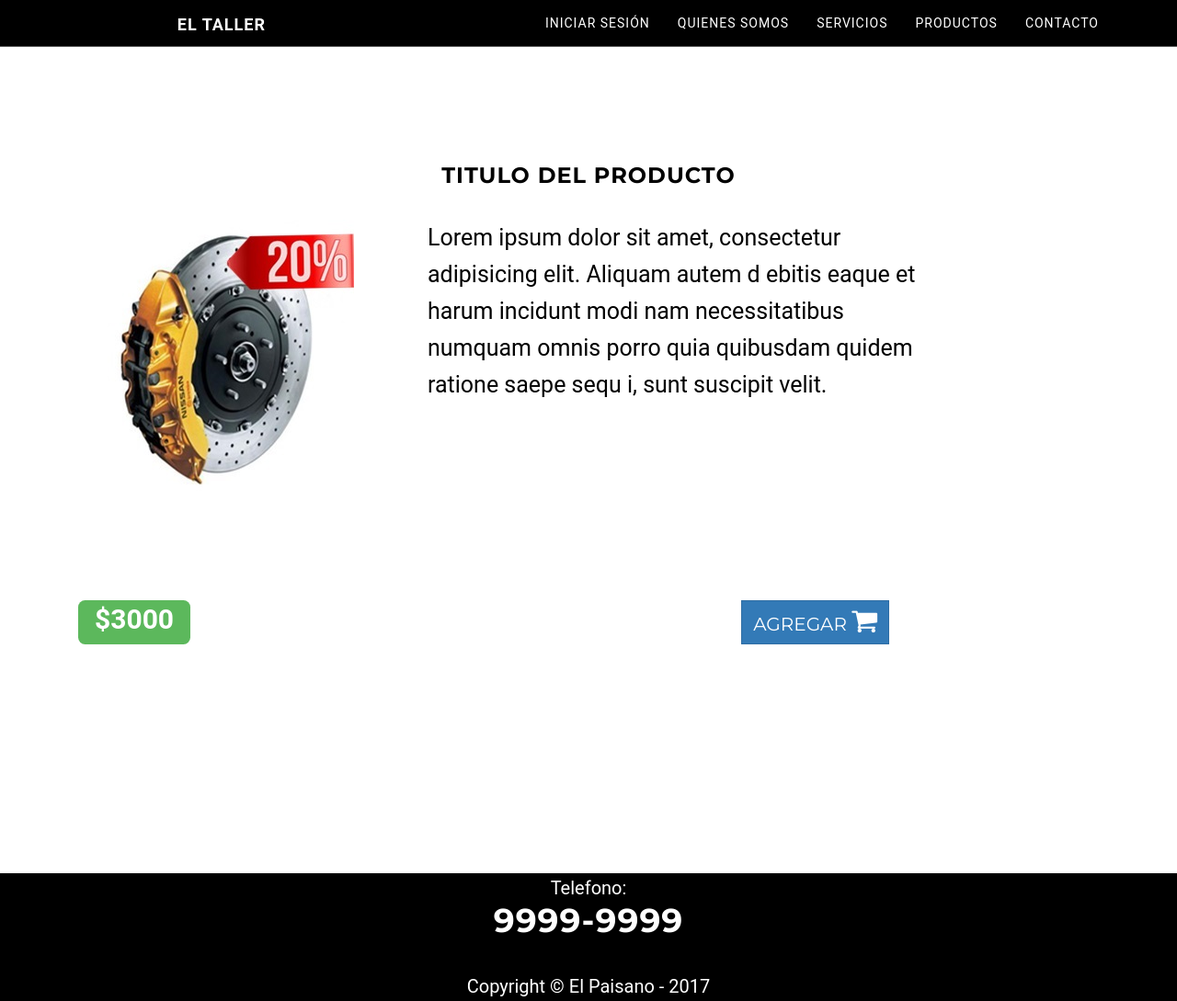
After one commit to cteves1/portafolio-taller-mecanico, a PHP site: page /landing-page.php in a window 1280 px wide. The commit adds this page. Shown: the whole page at 92% size. Run offline with PHP 8.4, Linux system fonts and the light colour scheme; some libraries are stand-ins or nearby versions.

Commit message:
imagenes de productos fixeadas, primer imagen del slider terminada, fixed index y productos

```diff
--- a/css/custom.css
+++ b/css/custom.css
@@ -38,14 +38,35 @@ footer p, h1{
 	align-items: center;
 	justify-content: center;
 	padding: 3%;
-	flex-direction: column-reverse;
 }
-@media (max-width: 400px) {
-	#quienessomos .row{
+@media (max-width: 480px) {
+	#quienessomos .row {
 		flex-direction: column;
 		padding: 0;
 	}
-	#quienessomos #mant{
+
+	#quienessomos .row .col-md-6 {
+		padding: 0;
+	}
+
+	#quienessomos #mant {
 		flex-direction: column-reverse !important;
 	}
+
+	.logo img {
+		width: 60%;
+	}
 }
+@media (max-width: 660px) {
+
+	.landing{
+		text-align: center;
+		margin: 0 auto;
+	}
+	.landing img{
+		max-width:100%;
+		height:auto;
+		text-align: center;
+		margin:0 auto;
+	}
+}
--- /dev/null
+++ b/landing-page.php
@@ -0,0 +1,152 @@
+<!DOCTYPE html>
+<html lang="en">
+
+<head>
+    <link rel="stylesheet" href="css/custom.css">
+    <meta charset="utf-8">
+    <meta http-equiv="X-UA-Compatible" content="IE=edge">
+    <meta name="viewport" content="width=device-width, initial-scale=1">
+    <meta name="description" content="">
+    <meta name="author" content="">
+    <style>
+        body{
+            background-color: white;
+        }
+        *{
+            color: black;}
+    </style>
+    <title>Productos</title>
+
+    <!-- Bootstrap Core CSS -->
+    <link href="vendor/bootstrap/css/bootstrap.min.css" rel="stylesheet">
+
+    <!-- Custom Fonts -->
+    <link href="vendor/font-awesome/css/font-awesome.min.css" rel="stylesheet" type="text/css">
+    <link href="https://fonts.googleapis.com/css?family=Lora:400,700,400italic,700italic" rel="stylesheet" type="text/css">
+    <link href="https://fonts.googleapis.com/css?family=Montserrat:400,700" rel="stylesheet" type="text/css">
+
+    <!-- Theme CSS -->
+    <link href="css/grayscale.css" rel="stylesheet">
+
+    <!-- HTML5 Shim and Respond.js IE8 support of HTML5 elements and media queries -->
+    <!-- WARNING: Respond.js doesn't work if you view the page via file:// -->
+    <!--[if lt IE 9]>
+    <script src="https://oss.maxcdn.com/libs/html5shiv/3.7.0/html5shiv.js"></script>
+    <script src="https://oss.maxcdn.com/libs/respond.js/1.4.2/respond.min.js"></script>
+    <![endif]-->
+
+</head>
+
+
+
+
+
+
+
+
+
+<body style="background: white;">
+
+<!-- Navigation -->
+<nav class="navbar navbar-custom navbar-fixed-top top-nav-collapse">
+    <div class="container">
+        <div class="navbar-header">
+            <button type="button" class="navbar-toggle" data-toggle="collapse" data-target=".navbar-main-collapse">
+                <i class="fa fa-bars"></i>
+            </button>
+            <a class="navbar-brand page-scroll" href="#page-top">
+                <i class="glyphicon glyphicon-wrench"></i> <span class="light">Paisano - </span>
+                El taller </a>
+        </div>
+
+        <!-- Collect the nav links, forms, and other content for toggling -->
+        <div class="collapse navbar-collapse navbar-right navbar-main-collapse">
+            <ul class="nav navbar-nav">
+                <!-- Hidden li included to remove active class from about link when scrolled up past about section -->
+                <li class="hidden">
+                    <a href="#page-top"></a>
+                </li>
+                <?php if (isset($_COOKIE['id_user']) || isset($_COOKIE['id_admin'])){
+                    echo "<li>
+                                  <a href='javascript:;' class='forget' data-toggle='modal' data-target='#usermodal'>Usuario</a>
+                                  </li>";
+                }else{
+                    echo "<li>
+                                  <a class='page-scroll' href='session.php'>Iniciar Sesión</a>
+                                  </li>";
+                } ?>
+
+
+                <li>
+                    <a class="page-scroll" href="#about">Quienes somos</a>
+                </li>
+                <li>
+                    <a class="page-scroll" href="#quienessomos">Servicios</a>
+                </li>
+                <li>
+                    <a class="page-scroll" href="#productos">Productos</a>
+                </li>
+                <li>
+                    <a class="page-scroll" href="#contact">Contacto</a>
+                </li>
+            </ul>
+        </div>
+        <!-- /.navbar-collapse -->
+    </div>
+    <!-- /.container -->
+
+</nav>
+
+
+
+<div class="container" style="padding-top: 5%; min-height: 900px;">
+    <div class="row" style="margin: 0 auto; margin-top: 10%; min-height: 500px;">
+        <div class="col-md-12" style="text-align: center;">
+            <h3>Titulo del producto</h3>
+        </div>
+        <div class="col-md-4 landing">
+            <img src="img/producto3sale.jpg" alt="">
+        </div>
+        <div class="col-md-6">
+            <p style="font-size: 25px;">Lorem ipsum dolor sit amet, consectetur adipisicing elit. Aliquam autem d
+                ebitis eaque et harum incidunt modi nam necessitatibus
+                numquam omnis porro quia quibusdam quidem ratione saepe sequ
+                i, sunt suscipit velit.
+            </p>
+        </div>
+        <div class="col-md-12" style="padding-top: 10%; display: flex; justify-content: space-between; width: 80%; margin: 0 auto;">
+            <span class="label label-success" style="font-size: 30px;">$3000</span>
+            <button class="btn btn-primary" style="font-size: 20px;">Agregar <i class="fa fa-shopping-cart" style="font-size: 30px; color: white;"></i></button>
+        </div>
+    </div>
+</div>
+
+
+<!-- Footer -->
+<footer>
+    <div class="col-md-12" style="background: black; text-align: center;">
+        <div class="row" style="color: white;">
+            <p>Telefono: <h1>9999-9999</p></h1>
+            <p style="text-align: bottom;">Copyright &copy; El Paisano - 2017</p>
+        </div>
+    </div>
+</footer>
+
+<!-- jQuery -->
+<script src="vendor/jquery/jquery.js"></script>
+
+<!-- Bootstrap Core JavaScript -->
+<script src="vendor/bootstrap/js/bootstrap.min.js"></script>
+
+<!-- Plugin JavaScript -->
+<script src="https://cdnjs.cloudflare.com/ajax/libs/jquery-easing/1.3/jquery.easing.min.js"></script>
+
+<!-- Google Maps API Key - Use your own API key to enable the map feature. More information on the Google Maps API can be found at https://developers.google.com/maps/ -->
+<script type="text/javascript" src="https://maps.googleapis.com/maps/api/js?key=AIzaSyCRngKslUGJTlibkQ3FkfTxj3Xss1UlZDA&sensor=false"></script>
+
+<!-- Theme JavaScript -->
+<!--<script src="js/grayscale.js"></script>-->
+
+</body>
+
+</html>
```
Also changed, not shown: index.php (+4 -4 lines), mensaje.html (+43 -6 lines), productos.php (+4 -13 lines), img/new_body.jpg (added), img/new_footer.jpg (added), img/producto3sale.jpg (added), img/producto4.png (added), img/slider.png (added).
